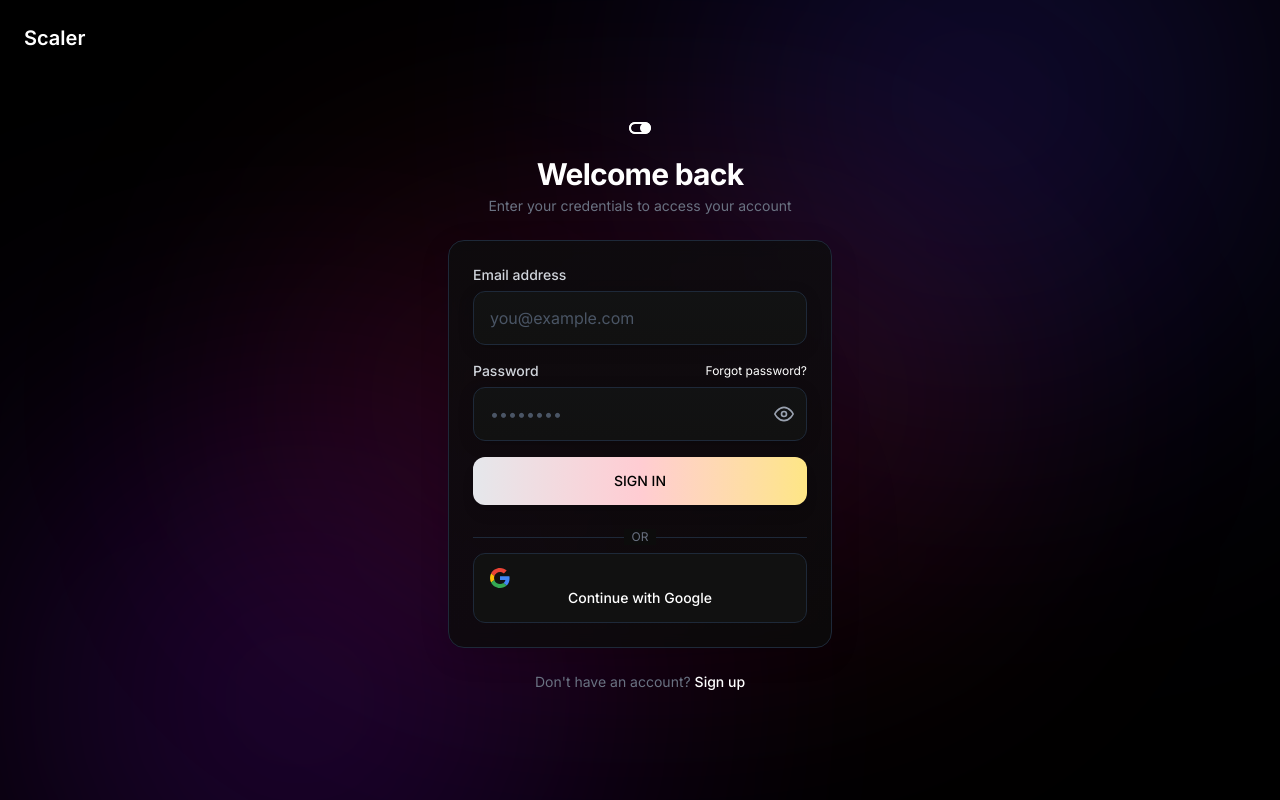
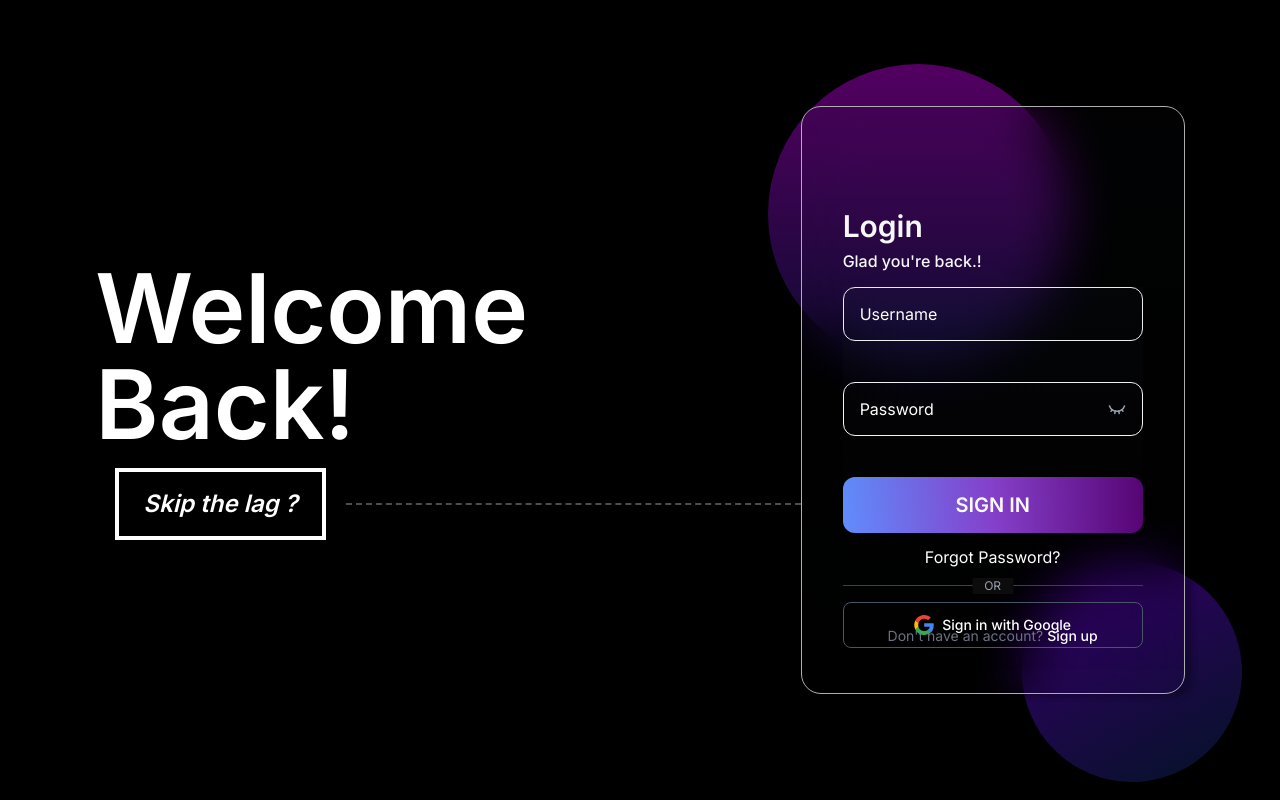
Before and after one commit to Scaler-Innovation-Labs/Scaler-Internal-Tools-Frontend, a Next.js app: page /login in a window 1280 px wide. Built offline with nearby package versions, Linux system fonts and the light colour scheme.

Commit message:
add login page UI

```diff
--- /dev/null
+++ b/src/app/(auth)/components/AuthComponent.tsx
@@ -0,0 +1,50 @@
+import Link from "next/link";
+import { ReactNode } from "react";
+
+interface AuthLayoutProps {
+  children: ReactNode;
+  title: string;
+  skipText?: string;
+  skipHref?: string;
+  blob_1_colors: string[];
+  blob_2_colors: string[];
+}
+
+export default function AuthLayout({ children, title = "Roll the Carpet.!", skipText = "Skip step →", skipHref = "#", blob_1_colors, blob_2_colors }: AuthLayoutProps) {
+  const blob1Gradient = `linear-gradient(180deg, ${blob_1_colors[0]} 0%, ${blob_1_colors[1]} 100%)`
+  const blob2Gradient = `linear-gradient(180deg, ${blob_2_colors[0]} 0%, ${blob_2_colors[1]} 100%)`
+  return (
+    <div className="flex min-h-screen w-full bg-black text-white relative overflow-hidden">
+      {/* Glowing background blobs */}
+      <div className="absolute pointer-events-none inset-0 z-0">
+        <div
+          className="absolute w-[300px] h-[300px] shrink-0 rounded-[302px] top-[8%] left-[60%]"
+          style={{ background: blob1Gradient }}
+        ></div>
+        <div
+          className="absolute w-[220px] h-[220px] rounded-[220px] shrink-0 rotate-[-28.5deg] bottom-[2.31%] right-[3%]"
+          style={{ background: blob2Gradient }}
+        ></div>
+      </div>
+      {/* Auth content layout */}
+      <div className="flex w-full items-center justify-center p-8 z-10">
+        <div className="flex flex-row items-center justify-center w-full h-full">
+          {/* Left Side - Title and Skip */}
+          <div className="text-center md:text-left space-y-4 w-[58%]">
+            <h2 className="text-white font-[Noto Sans] text-[96px] not-italic font-semibold leading-none">{title}</h2>
+            <div className="flex items-center justify-center w-full">
+              <Link href={skipHref} className="inline-flex items-start gap-[10px] mx-5 px-[24px] py-[14px] border-4 border-white text-white font-noto-sans text-2xl italic font-semibold leading-normal">
+                {skipText}
+              </Link>
+              <div className="flex-grow h-[2px] border-t-2 border-dashed border-[#4d4d4d]"></div>
+            </div>
+          </div>
+          {/* Right Side - Form Card */}
+          <div className="w-full max-w-sm h-full flex items-center justify-center">
+            {children}
+          </div>
+        </div>
+      </div>
+    </div>
+  );
+}
--- a/src/app/(auth)/layout.tsx
+++ /dev/null
@@ -1,29 +0,0 @@
-import Link from "next/link";
-import { ReactNode } from "react";
-
-export default function AuthLayout({ children }: { children: ReactNode }) {
-  return (
-    <div className="flex min-h-screen w-full bg-black text-white relative overflow-hidden">
-      {/* Background with glow effect */}
-      <div className="absolute pointer-events-none inset-0">
-        <div className="absolute top-0 right-0 w-[600px] h-[600px] bg-indigo-600/20 rounded-full blur-[140px] -translate-y-1/3"></div>
-        <div className="absolute bottom-0 left-0 w-[600px] h-[600px] bg-purple-600/20 rounded-full blur-[140px] translate-y-1/3"></div>
-        <div className="absolute top-1/2 left-1/2 -translate-x-1/2 -translate-y-1/2 w-[800px] h-[500px] bg-rose-500/10 rounded-full blur-[120px]"></div>
-      </div>
-
-      {/* Simple nav bar */}
-      <div className="absolute top-0 left-0 w-full p-6 z-10">
-        <Link href="/" className="font-semibold text-xl">
-          Scaler
-        </Link>
-      </div>
-
-      {/* Center content */}
-      <div className="w-full flex items-center justify-center p-8 z-10">
-        <div className="w-full max-w-sm mx-auto">
-          {children}
-        </div>
-      </div>
-    </div>
-  );
-}
--- a/src/app/(auth)/login/page.tsx
+++ b/src/app/(auth)/login/page.tsx
@@ -8,6 +8,8 @@ import { zodResolver } from "@hookform/resolvers/zod";
 import { z } from "zod";
 import { Input } from "@/components/ui/input";
 import { Button } from "@/components/ui/button";
+import Image from "next/image";
+import AuthLayout from "../components/AuthComponent";
 
 const loginSchema = z.object({
   email: z.string().email("Please enter a valid email"),
@@ -45,100 +47,71 @@ export default function LoginPage() {
   };
 
   return (
-    <div className="flex flex-col items-center justify-center py-8">
-      <div className="flex justify-center mb-2">
-        <div className="w-10 h-10 flex items-center justify-center">
-          <svg width="24" height="24" viewBox="0 0 24 24" fill="none" xmlns="http://www.w3.org/2000/svg">
-            <path d="M17 7H7C4.23858 7 2 9.23858 2 12C2 14.7614 4.23858 17 7 17H17C19.7614 17 22 14.7614 22 12C22 9.23858 19.7614 7 17 7Z" stroke="white" strokeWidth="2"/>
-            <path d="M17 7H7C4.23858 7 2 9.23858 2 12C2 14.7614 4.23858 17 7 17H17C19.7614 17 22 14.7614 22 12C22 9.23858 19.7614 7 17 7Z" stroke="white" strokeWidth="2"/>
-            <path d="M17 7C19.7614 7 22 9.23858 22 12C22 14.7614 19.7614 17 17 17C14.2386 17 12 14.7614 12 12C12 9.23858 14.2386 7 17 7Z" fill="white"/>
-          </svg>
+    <AuthLayout
+      title="Welcome Back!"
+      skipText="Skip the lag ?"
+      skipHref="/dashboard"
+      blob_1_colors={["#530061", "#0D0A30"]}
+      blob_2_colors={["#300061", "#0A1030"]}
+    >
+      <div className="inline-flex flex-col justify-between items-center p-[97px_40px_47px_40px] h-[80%] rounded-[20px] border border-[#AFAFAF] bg-gradient-to-[321deg] from-[#bfbfbf10] via-[#00000000] to-[#00000024] shadow-[8px_4px_5px_0px_rgba(0,0,0,0.24)] backdrop-blur-[26.5px] gap-[14px] w-[400px] Frame5">
+        <div className="flex flex-col justify-between h-[75%] Frame-4">
+          <div className="flex flex-col gap-[14px] Upper-Section">
+            <div className="flex flex-col items-start w-full Login-Text">
+              <span className="text-white font-noto-sans text-3xl font-semibold leading-normal">Login</span>
+              <span className="text-white font-noto-sans text-[16px] text-base leading-normal font-medium">Glad you're back.!</span>
             </div>
-      </div>
-
-      <div className="text-center mb-6">
-        <h1 className="text-3xl font-bold tracking-tight">Welcome back</h1>
-        <p className="text-sm text-gray-500 mt-1">
-          Enter your credentials to access your account
-        </p>
-      </div>
-
-      <div className="w-full max-w-sm bg-[#0c0c0c]/80 border border-gray-800 rounded-2xl backdrop-blur-sm shadow-[0_8px_30px_rgb(0,0,0,0.12)] p-6 relative overflow-hidden">
               <div className="absolute inset-0 bg-gradient-to-b from-gray-800/5 to-transparent pointer-events-none"></div>
 
-        <form onSubmit={handleSubmit(onSubmit)} className="space-y-4 relative z-10">
+            <form onSubmit={handleSubmit(onSubmit)} className="space-y-4 relative z-10 flex gap-[25px] flex-col Credentials">
               <Input
                 {...register("email")}
                 id="email"
                 type="email"
-            label="Email address"
-            placeholder="you@example.com"
+                // label="Email address"
+                placeholder="Username"
                 error={errors.email?.message}
               />
 
-          <div>
-            <div className="flex items-center justify-between mb-1.5">
-              <label htmlFor="password" className="block text-sm font-medium text-gray-300">
-                Password
-              </label>
-              <Link
-                href="/forgot-password"
-                className="text-xs text-white hover:underline"
-              >
-                Forgot password?
-              </Link>
-            </div>
               <Input
                 {...register("password")}
                 id="password"
                 type="password"
-              placeholder="••••••••"
+                placeholder="Password"
                 error={errors.password?.message}
               />
-          </div>
 
+              <div className="flex justify-center flex-col items-center gap-[12px] LoginBT&FP">
                 <Button
                   type="submit"
                   fullWidth
                   isLoading={isLoading}
+                  gradient_color_1="#628eff"
+                  gradient_color_2="#8740cd"
+                  gradient_color_3="#580475"
                 >
                   {isLoading ? "Signing in..." : "SIGN IN"}
                 </Button>
-
-          <div className="relative flex items-center justify-center mt-2 mb-2">
-            <div className="absolute border-t border-gray-800 w-full"></div>
-            <div className="relative bg-[#0c0c0c] px-2 text-xs text-gray-500">OR</div>
+                <Link href={'/forgot-password'}>Forgot Password?</Link>
               </div>
-
-          <Button
-            type="button"
-            variant="secondary"
-            fullWidth
-          >
-            <svg className="mr-2 h-5 w-5" aria-hidden="true" viewBox="0 0 24 24">
-              <path
-                d="M12.0003 4.75C13.7703 4.75 15.3553 5.36002 16.6053 6.54998L20.0303 3.125C17.9502 1.19 15.2353 0 12.0003 0C7.31028 0 3.25527 2.69 1.28027 6.60998L5.27028 9.70498C6.21525 6.86002 8.87028 4.75 12.0003 4.75Z"
-                fill="#EA4335"
-              />
-              <path
-                d="M23.49 12.275C23.49 11.49 23.415 10.73 23.3 10H12V14.51H18.47C18.18 15.99 17.34 17.25 16.08 18.1L19.945 21.1C22.2 19.01 23.49 15.92 23.49 12.275Z"
-                fill="#4285F4"
-              />
-              <path
-                d="M5.26498 14.2949C5.02498 13.5699 4.88501 12.7999 4.88501 11.9999C4.88501 11.1999 5.01998 10.4299 5.26498 9.7049L1.275 6.60986C0.46 8.22986 0 10.0599 0 11.9999C0 13.9399 0.46 15.7699 1.28 17.3899L5.26498 14.2949Z"
-                fill="#FBBC05"
-              />
-              <path
-                d="M12.0004 24.0001C15.2404 24.0001 17.9654 22.935 19.9454 21.095L16.0804 18.095C15.0054 18.82 13.6204 19.245 12.0004 19.245C8.8704 19.245 6.21537 17.135 5.2654 14.29L1.27539 17.385C3.25539 21.31 7.3104 24.0001 12.0004 24.0001Z"
-                fill="#34A853"
-              />
-            </svg>
-            Continue with Google
-          </Button>
             </form>
           </div>
 
-      <p className="text-sm text-center text-gray-500 mt-6">
+          <div className="relative flex flex-col items-center gap-4 my-4">
+            <div className="relative w-full flex items-center">
+              <div className="w-full border-t border-gray-700"></div>
+              <span className="absolute left-1/2 -translate-x-1/2 bg-[#0c0c0c] px-3 text-xs text-gray-400">
+                OR
+              </span>
+            </div>
+            {/* Google Icon Button */}
+            <button className="flex items-center gap-2 justify-center rounded-lg border border-gray-600 px-4 py-3 hover:bg-gray-800 transition text-white text-sm font-medium w-full">
+              <Image src="/images/Google.svg" alt="Google" width={20} height={20} />
+              <span>Sign in with Google</span>
+            </button>
+          </div>
+        </div>
+        <p className="text-sm text-center text-gray-500 mt-6 Frame9">
           Don't have an account?{" "}
           <Link
             href="/signup"
@@ -148,5 +121,6 @@ export default function LoginPage() {
           </Link>
         </p>
       </div>
+    </AuthLayout>
   );
 }
--- a/src/components/ui/button.tsx
+++ b/src/components/ui/button.tsx
@@ -5,6 +5,9 @@ interface ButtonProps extends React.ButtonHTMLAttributes<HTMLButtonElement> {
   size?: "sm" | "md" | "lg";
   isLoading?: boolean;
   fullWidth?: boolean;
+  gradient_color_1: string;
+  gradient_color_2: string;
+  gradient_color_3: string;
 }
 
 export const Button = React.forwardRef<HTMLButtonElement, ButtonProps>(
@@ -17,14 +20,17 @@ export const Button = React.forwardRef<HTMLButtonElement, ButtonProps>(
       isLoading = false,
       fullWidth = false,
       disabled,
+      gradient_color_1,
+      gradient_color_2,
+      gradient_color_3,
       ...props
     },
     ref
   ) => {
-    const baseStyles = "font-medium rounded-xl transition-all";
+    const baseStyles = "font-medium rounded-xl transition-all gap-[10px] font-noto-sans font-semibold text-[20px]";
 
     const variantStyles = {
-      primary: "bg-gradient-to-r from-gray-200 via-rose-200 to-amber-200 hover:opacity-90 text-black shadow-lg",
+      primary: `bg-gradient-to-r from-[${gradient_color_1}] to-[${gradient_color_3}] hover:opacity-90 text-white shadow-lg`,
       secondary: "border border-gray-800 bg-[#111111] hover:bg-gray-900 text-white",
       outline: "border border-gray-700 hover:bg-gray-800/20 text-white",
       ghost: "hover:bg-gray-800/30 text-white",
@@ -44,6 +50,11 @@ export const Button = React.forwardRef<HTMLButtonElement, ButtonProps>(
         className={`${baseStyles} ${variantStyles[variant]} ${sizeStyles[size]} ${widthStyles} ${disabled || isLoading ? "opacity-70 cursor-not-allowed" : ""} ${className}`}
         disabled={disabled || isLoading}
         {...props}
+        style={
+          variant === "primary"
+            ? { background: `linear-gradient(to right, ${gradient_color_1}, ${gradient_color_2}, ${gradient_color_3})` }
+            : undefined
+        }
       >
         {isLoading ? (
           <div className="flex items-center justify-center">
--- a/src/components/ui/input.tsx
+++ b/src/components/ui/input.tsx
@@ -1,4 +1,5 @@
 import React, { useState } from "react";
+import { EyeClosed, Eye } from "lucide-react";
 
 interface InputProps extends React.InputHTMLAttributes<HTMLInputElement> {
   label?: string;
@@ -23,10 +24,10 @@ export const Input = React.forwardRef<HTMLInputElement, InputProps>(
             {label}
           </label>
         )}
-        <div className="bg-[#111111] border border-gray-800 rounded-xl overflow-hidden shadow-[0_4px_15px_rgba(0,0,0,0.2)] relative">
+        <div className="flex w-[300px] p-[14px_16px] items-center gap-[10px] rounded-[12px] border border-white">
           <input
             ref={ref}
-            className={`w-full px-4 py-3.5 bg-transparent text-white placeholder:text-gray-600 focus:outline-none z-10 relative ${
+            className={`w-full bg-transparent text-white placeholder:text-white focus:outline-none z-10 relative ${
               isPassword ? "pr-10" : ""
             } ${className}`}
             type={inputType}
@@ -35,21 +36,13 @@ export const Input = React.forwardRef<HTMLInputElement, InputProps>(
           {isPassword && (
             <button
               type="button"
-              className="absolute right-3 top-1/2 transform -translate-y-1/2 text-gray-400 hover:text-gray-300 z-10"
+              className="text-gray-400 hover:text-gray-300 z-10 h-[18px] w-[18px]"
               onClick={() => setShowPassword(!showPassword)}
               tabIndex={-1}
             >
               {showPassword ? (
-                <svg xmlns="http://www.w3.org/2000/svg" className="h-5 w-5" viewBox="0 0 24 24" fill="none" stroke="currentColor" strokeWidth="2" strokeLinecap="round" strokeLinejoin="round">
-                  <path d="M17.94 17.94A10.07 10.07 0 0 1 12 20c-7 0-11-8-11-8a18.45 18.45 0 0 1 5.06-5.94M9.9 4.24A9.12 9.12 0 0 1 12 4c7 0 11 8 11 8a18.5 18.5 0 0 1-2.16 3.19m-6.72-1.07a3 3 0 1 1-4.24-4.24"></path>
-                  <line x1="1" y1="1" x2="23" y2="23"></line>
-                </svg>
-              ) : (
-                <svg xmlns="http://www.w3.org/2000/svg" className="h-5 w-5" viewBox="0 0 24 24" fill="none" stroke="currentColor" strokeWidth="2" strokeLinecap="round" strokeLinejoin="round">
-                  <path d="M1 12s4-8 11-8 11 8 11 8-4 8-11 8-11-8-11-8z"></path>
-                  <circle cx="12" cy="12" r="3"></circle>
-                </svg>
-              )}
+                (<Eye size={18} />)
+              ) : (<EyeClosed size={18}/>)}
             </button>
           )}
           <div className="absolute inset-0 bg-gradient-to-b from-gray-800/5 to-transparent pointer-events-none"></div>
```
Also changed, not shown: public/images/Google.svg (added). Lines whose indentation alone changed are shown as unchanged.
